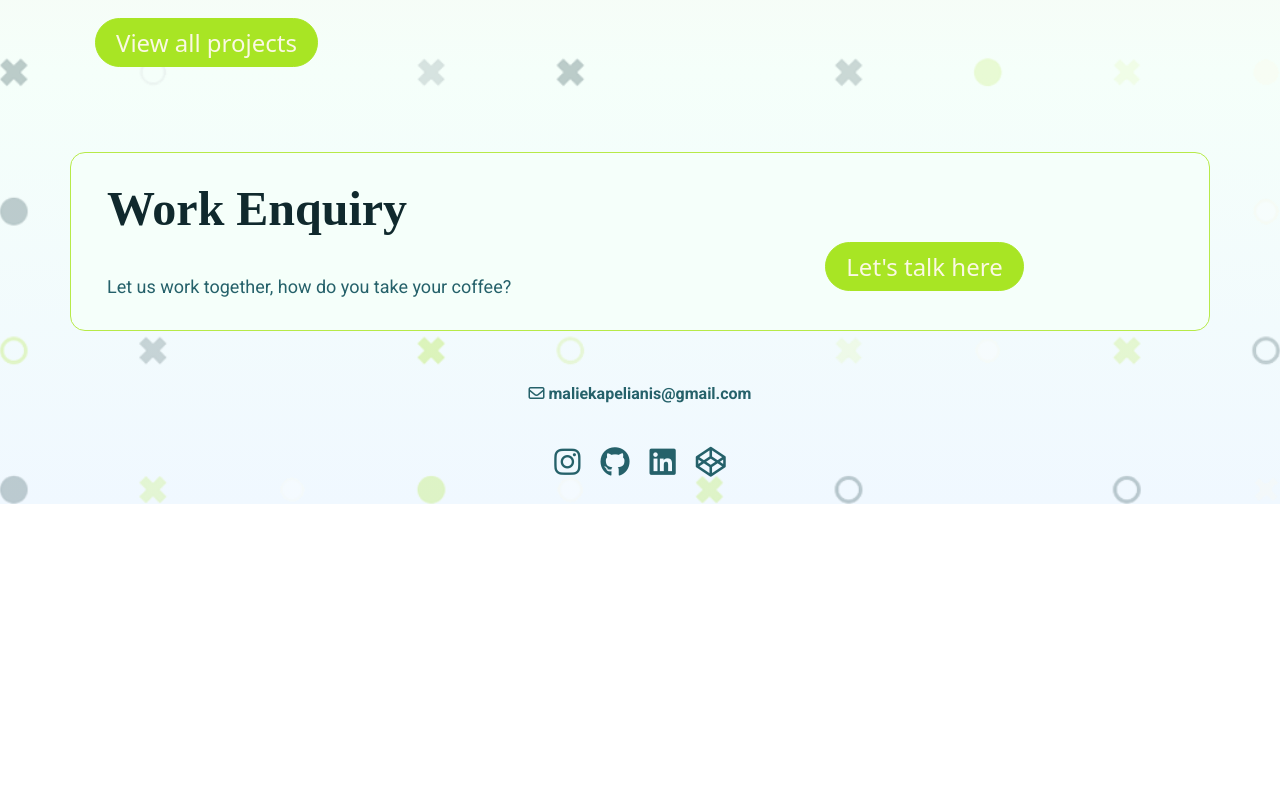
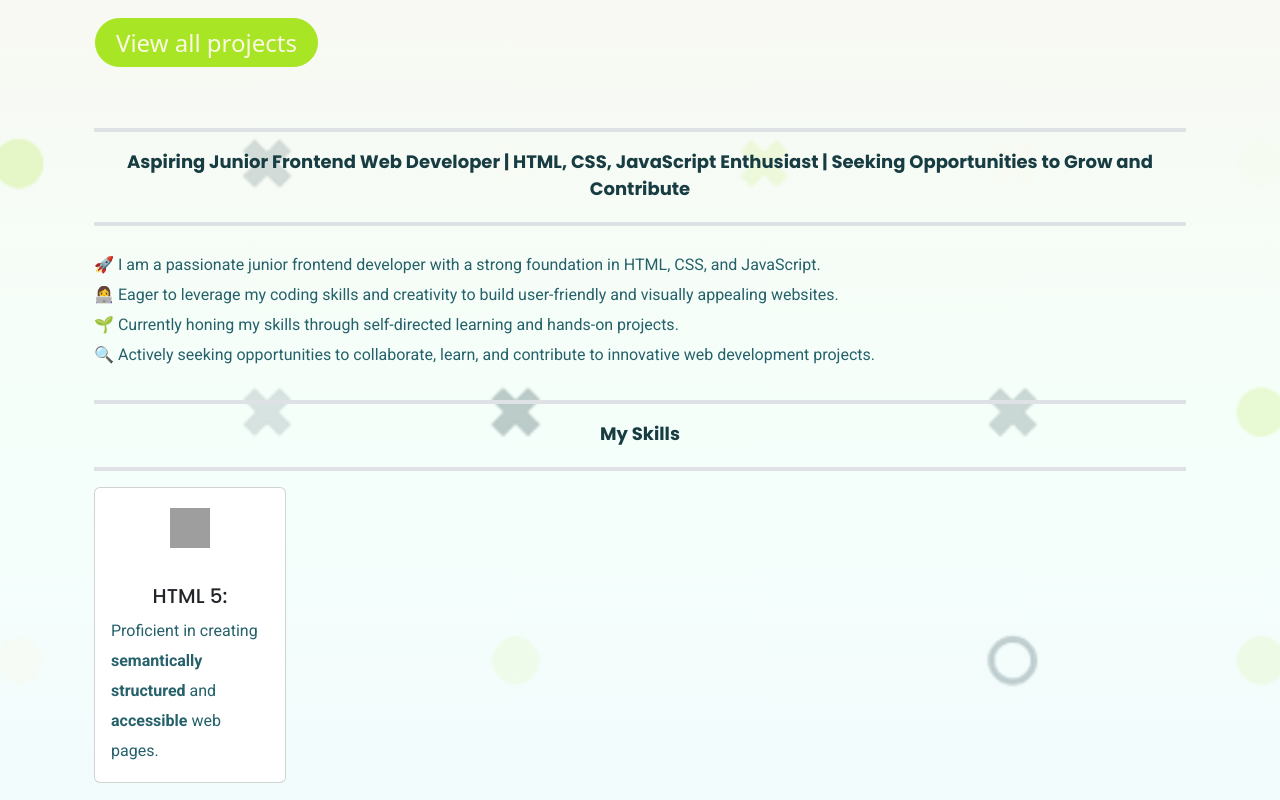
Before and after one commit to MalieKapDev/maliekapdev-portfolio-rebuild, a plain HTML site: page about.html in a window 1280 px wide. Shown: the part 360-1160 px from the top of the page. Before the commit the page ends 864 px from the top, so only its background shows below. Drawn offline with nearby package versions, Linux system fonts and the light colour scheme; grey boxes are pictures that could not be loaded; a web font is replaced by a local one.

Commit message:
Updated my skills section

```diff
--- a/about.html
+++ b/about.html
@@ -73,6 +73,52 @@
             />
           </div>
         </div>
+        <div class="container mt-4 mb-1">
+          <hr class="border border-2 opacity-100" />
+          <h3 class="text-center">
+            Aspiring Junior Frontend Web Developer | HTML, CSS, JavaScript
+            Enthusiast | Seeking Opportunities to Grow and Contribute
+          </h3>
+          <hr class="border border-2 opacity-100" />
+          <p class="text-start mt-4">
+            🚀 I am a passionate junior frontend developer with a strong
+            foundation in HTML, CSS, and JavaScript. <br />
+            👩‍💻 Eager to leverage my coding skills and creativity to build
+            user-friendly and visually appealing websites. <br />
+            🌱 Currently honing my skills through self-directed learning and
+            hands-on projects. <br />
+            🔍 Actively seeking opportunities to collaborate, learn, and
+            contribute to innovative web development projects.
+          </p>
+        </div>
+        <div class="container mt-4 mb-1">
+          <hr class="border border-2 opacity-100" />
+          <h3 class="text-center">My Skills</h3>
+          <hr class="border border-2 opacity-100" />
+          <div class="row">
+            <div class="col">
+              <!-- Box 1 -->
+              <div class="card card-box" style="width: 12rem">
+                <div class="skill-image-box">
+                  <img
+                    src="https://img.icons8.com/?size=64&id=48931&format=png"
+                    class="skill-image"
+                    alt="Skill Image"
+                  />
+                </div>
+                <div class="card-body">
+                  <h5 class="card-title">HTML 5:</h5>
+                  <p class="card-text">
+                    Proficient in creating
+                    <strong>semantically structured</strong> and
+                    <strong>accessible</strong> web pages.
+                  </p>
+                </div>
+              </div>
+            </div>
+          </div>
+        </div>
+        <div class="container">
           <div class="row work-enquiry-container mt-5 mb-5">
             <div class="col">
               <h2 class="ps-4 pt-4">Work Enquiry</h2>
@@ -93,7 +139,10 @@
             <strong>maliekapelianis@gmail.com</strong>
           </p>
           <div class="icon about-me-icons">
-          <a href="https://www.instagram.com/" title="Instagram" class="sm-icon"
+            <a
+              href="https://www.instagram.com/"
+              title="Instagram"
+              class="sm-icon"
               ><i class="fa-brands fa-instagram"></i
             ></a>
             <a
@@ -108,9 +157,13 @@
               class="sm-icon"
               ><i class="fa-brands fa-linkedin"></i
             ></a>
-          <a href="https://codepen.io/MalieKap/" title="CodePen" class="sm-icon"
+            <a
+              href="https://codepen.io/MalieKap/"
+              title="CodePen"
+              class="sm-icon"
               ><i class="fa-brands fa-codepen"></i
             ></a>
+          </div>
         </div>
       </div>
     </div>
--- a/src/styles.css
+++ b/src/styles.css
@@ -33,6 +33,11 @@ body {
   background-size: cover;
   background-position: center;
 }
+
+.border-main {
+  border: 6px solid var(--dark-green);
+}
+
 /* Style for the hero section */
 .hero-container {
   width: 100%;
@@ -251,6 +256,21 @@ body {
   margin-bottom: 20px;
 }
 
+.skill-image {
+  width: 40px;
+  height: 40px;
+}
+
+.skill-image-box {
+  margin: 20px auto;
+}
+
+h5 {
+  font-family: var(--font-secondary);
+  text-align: center;
+  color: var(--light-blue);
+}
+
 @media (max-width: 900px) {
   .hero-container {
     padding: 60px 10px 0 10px;
```
Lines whose indentation alone changed are shown as unchanged.
